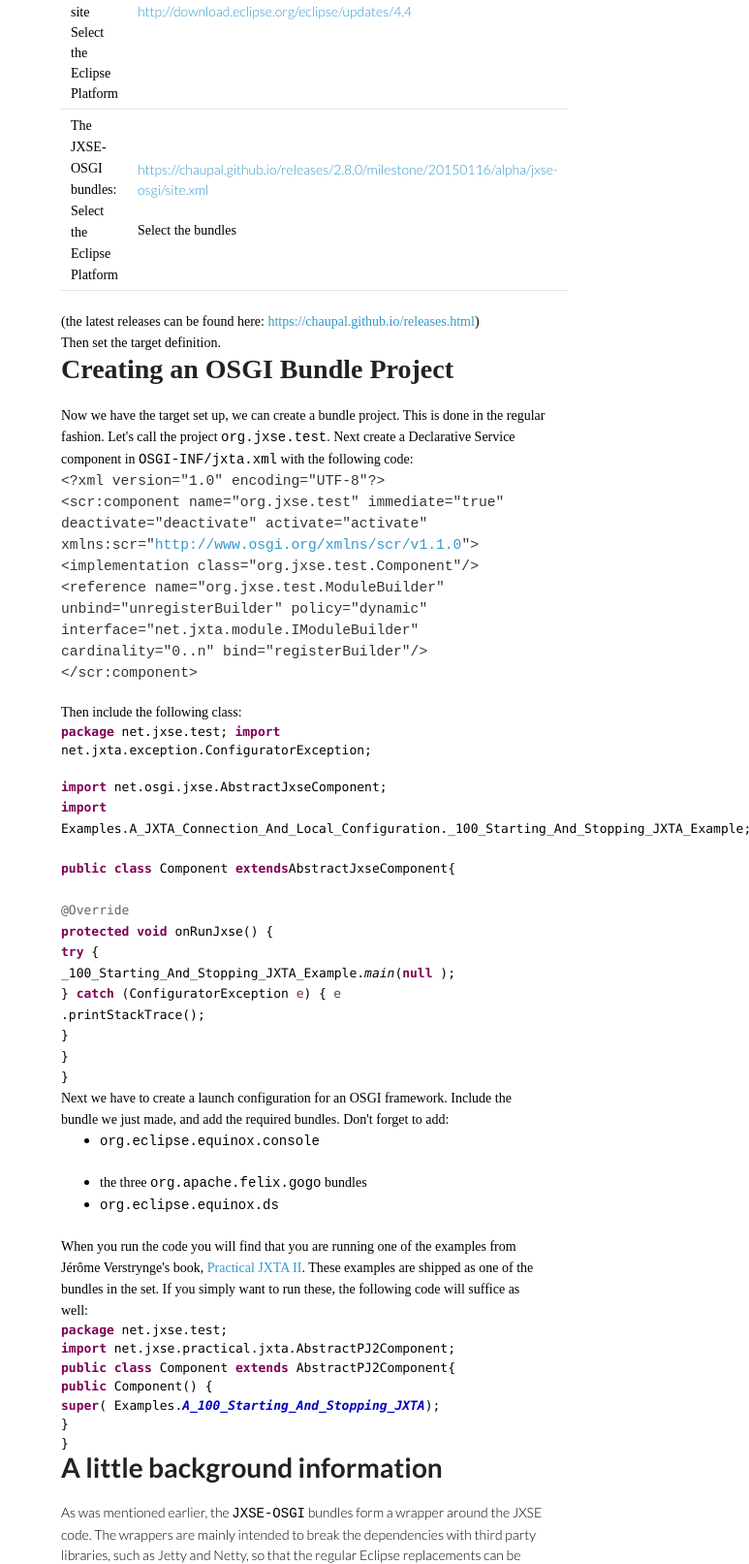
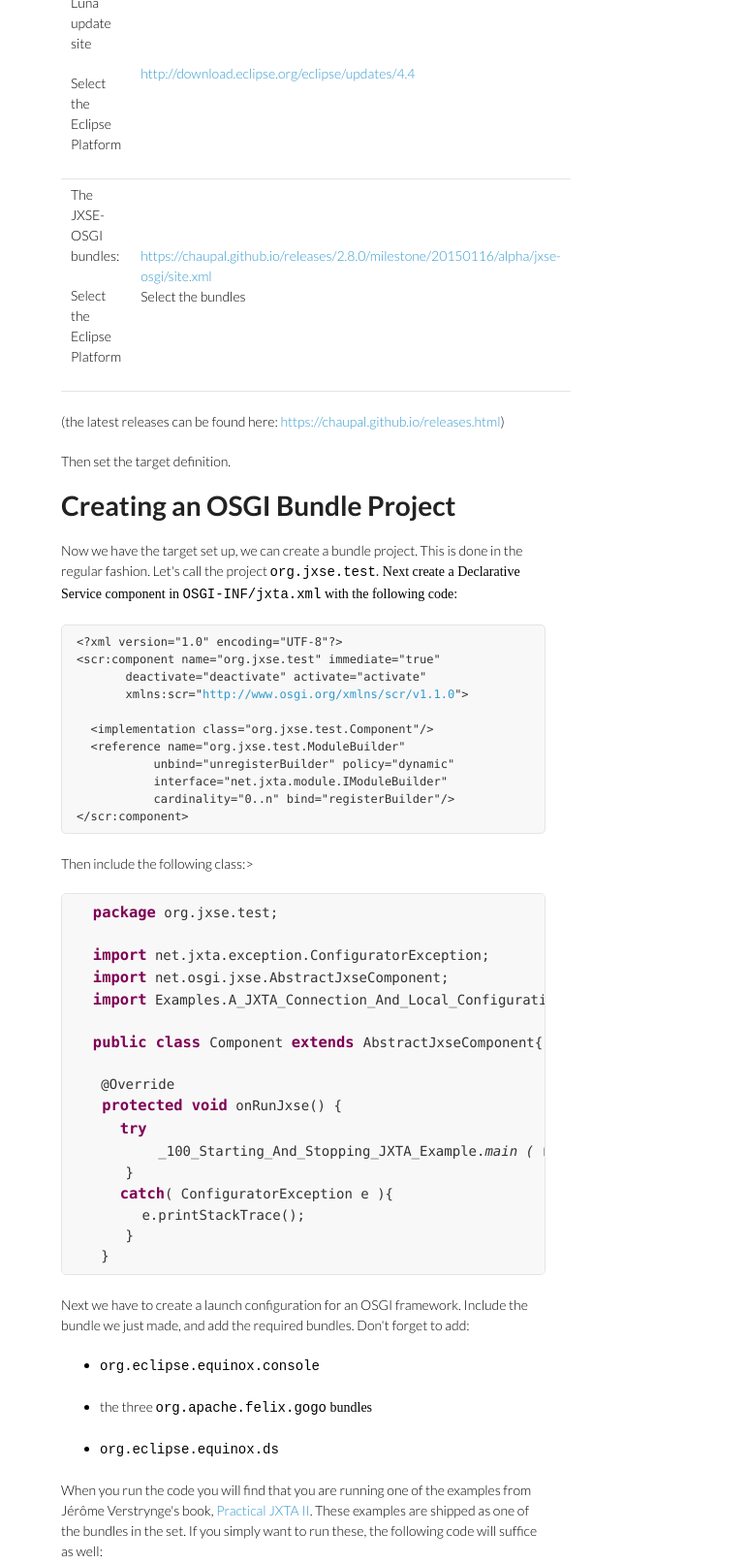
Before and after one commit to chaupal/chaupal.github.io, a plain HTML site: page wiki/jxse-osgi.html in a window 1280 px wide. Shown: the part 634-2247 px from the top of the page at 97% size, without its empty margins (507-1280 px from the left). Drawn offline with Linux system fonts and the light colour scheme; files whose address does not match are found by name.

Commit message:
Better styles wiki and improved text

```diff
--- /dev/null
+++ b/stylesheets/codeblock.css
@@ -0,0 +1,14 @@
+.code{
+  font:Consolas, sans-serif;
+  font-size: 100%;
+}
+
+.xml-code{
+  font:Courier New, monospace;
+  font-size: 11 pt;
+}
+.java{
+  color:#7f0055;
+  font-weight:bold;
+  font-size:110%;
+}
--- a/wiki/jxse-osgi.html
+++ b/wiki/jxse-osgi.html
@@ -5,8 +5,9 @@
     <meta http-equiv="X-UA-Compatible" content="chrome=1">
     <title>The Chaupal Organisation</title>
 
-    <link rel="stylesheet" href="http://chaupal.github.io/stylesheets/styles.css">
-    <link rel="stylesheet" href="http://chaupal.github.io/stylesheets/pygment_trac.css">
+    <link rel="stylesheet" href="../stylesheets/styles.css">
+    <link rel="stylesheet" href="../stylesheets/pygment_trac.css">
+    <link rel="stylesheet" href="../stylesheets/codeblock.css">
     <meta name="viewport" content="width=device-width, initial-scale=1, user-scalable=no">
     <script src="//html5shiv.googlecode.com/svn/trunk/html5.js"></script>
   </head>
@@ -26,169 +27,116 @@ Perspective of the IDE.</P>
 <H2 >Setting up</H2>
 <P >Setting up the JXSE bundles in the Eclipse IDE
 comprises of the following steps:</P>
-<OL>
-	<LI>Setting up a general Eclipse project</li>
+<UL>
+	<LI>Setting up a general Eclipse project</LI>
 	<LI>Creating a target and a launch configuration
-	in the project</li>
-	<LI>Creating an JXSE bundle project</li>
-</OL>
-<UL>
-	<LI><P  STYLE="margin-bottom: 0cm"><FONT FACE="Courier New, monospace">Select
-	new &rarr; other&rarr; general &rarr; project <FONT FACE="Times New Roman, serif">and
-	press 'OK'</FONT></FONT></P>
+	in the project</LI>
+	<LI>Creating an JXSE bundle project</LI>
+	<LI> Select  <font FACE="Courier New, monospace">
+	new &rarr; other&rarr; general &rarr; project <font FACE="Times New Roman, serif">and
+	press 'OK'</font></font></LI>
 </UL>
 
-<P  STYLE="margin-bottom: 0cm"><FONT FACE="Times New Roman, serif">A
+<P>A
 project is created in the workspace, in which we next define a target
-definition</FONT></P>
-<P  STYLE="margin-bottom: 0cm"><FONT FACE=Courier New, monospace">(new &rarr; target definition)
-</FONT>.
-Start with an empty definition and select a name of your choosing ,</FONT></P>
-<P  STYLE="margin-bottom: 0cm">
-</P>
-<P  STYLE="margin-bottom: 0cm"><FONT FACE="Times New Roman, serif">Next
-add two update sites:</FONT></P>
+definition</P>
+<P>(new &rarr; target definition)
+Start with an empty definition and select a name of your choosing ,</P>
+<P>Next add two update sites:</P>
 <table>
 <tr>
   <td>
-    <p STYLE="margin-bottom: 0cm"><FONT FACE="Times New Roman, serif">The Luna update site</p>
-     <P  STYLE="margin-bottom: 0cm"><FONT FACE="Times New Roman, serif">Select the Eclipse Platform</FONT></P>
+    <p>The Luna update site</p>
+     <P>Select the Eclipse Platform</P>
    </td>
    <td>
-     <A HREF="http://download.eclipse.org/eclipse/updates/4.4">http://download.eclipse.org/eclipse/updates/4.4</A></FONT></P>
+     <A HREF="http://download.eclipse.org/eclipse/updates/4.4">http://download.eclipse.org/eclipse/updates/4.4</A>
    </td>
 </tr>
 <tr>
-  <td> <P  STYLE="margin-bottom: 0cm"><FONT FACE="Times New Roman, serif">The JXSE-OSGI bundles:
-       <P  STYLE="margin-bottom: 0cm"><FONT FACE="Times New Roman, serif">Select the Eclipse Platform</FONT></P>
+  <td> <P>The JXSE-OSGI bundles:</P>
+       <P>Select the Eclipse Platform</P>
   </td>
   <td>
-    <A HREF="https://chaupal.github.io/releases/2.8.0/milestone/20150116/alpha/jxse-osgi/site.xml">https://chaupal.github.io/releases/2.8.0/milestone/20150116/alpha/jxse-osgi/site.xml</A></FONT></P>
-    <P STYLE="margin-bottom: 0cm"><FONT FACE="Times New Roman, serif">Select the bundles</FONT></P>
+    <A HREF="https://chaupal.github.io/releases/2.8.0/milestone/20150116/alpha/jxse-osgi/site.xml">https://chaupal.github.io/releases/2.8.0/milestone/20150116/alpha/jxse-osgi/site.xml</A>
+    <P>Select the bundles</P>
   </td>
 </tr>
 </table>
 
-<P  STYLE="margin-bottom: 0cm"><FONT FACE="Times New Roman, serif">(the latest releases can be found here:
-<A HREF="https://chaupal.github.io/releases.html">https://chaupal.github.io/releases.html</A>)</FONT></P>
+<P>(the latest releases can be found here:
+<A HREF="https://chaupal.github.io/releases.html">https://chaupal.github.io/releases.html</A>)</P>
 
-<P  STYLE="margin-bottom: 0cm"><FONT FACE="Times New Roman, serif">Then
-set the target definition.</FONT></P>
-<H1 ><FONT FACE="Times New Roman, serif">Creating an
-OSGI Bundle Project</FONT></H1>
-<P  STYLE="margin-bottom: 0cm"><FONT FACE="Times New Roman, serif">Now
-we have the target set up, we can create a bundle project. This is
-done in the regular fashion. Let's call the project </FONT><FONT FACE="Courier New, monospace">org.jxse.test</FONT><FONT FACE="Times New Roman, serif">.
+<P>Then set the target definition.</P>
+<H1 >Creating an OSGI Bundle Project</H1>
+<P >Now we have the target set up, we can create a bundle project. This is
+done in the regular fashion. Let's call the project <FONT FACE="Courier New, monospace">org.jxse.test</FONT><FONT FACE="Times New Roman, serif">.
  Next create a Declarative Service component in </FONT><FONT FACE="Courier New, monospace">OSGI-INF/jxta.xml</FONT><FONT FACE="Times New Roman, serif">
 with the following code:</FONT></P>
 
-<code>
-<P  STYLE="margin-bottom: 0cm"><FONT FACE="Courier New, monospace"><FONT SIZE=2 STYLE="font-size: 11pt">&lt;?xml
-version=&quot;1.0&quot; encoding=&quot;UTF-8&quot;?&gt;<BR>
-&lt;scr:component name=&quot;org.jxse.test&quot; immediate=&quot;true&quot;<BR>
-       deactivate=&quot;deactivate&quot; activate=&quot;activate&quot;<BR>
+<pre class="xml-code">
+&lt;?xml version=&quot;1.0&quot; encoding=&quot;UTF-8&quot;?&gt;
+&lt;scr:component name=&quot;org.jxse.test&quot; immediate=&quot;true&quot;
+       deactivate=&quot;deactivate&quot; activate=&quot;activate&quot;
        xmlns:scr=&quot;<A HREF="http://www.osgi.org/xmlns/scr/v1.1.0">http://www.osgi.org/xmlns/scr/v1.1.0</A>&quot;&gt;<BR>
-  &lt;implementation class=&quot;org.jxse.test.Component&quot;/&gt;</FONT></FONT></P>
+  &lt;implementation class=&quot;org.jxse.test.Component&quot;/&gt;
+  &lt;reference name=&quot;org.jxse.test.ModuleBuilder&quot;
+           unbind=&quot;unregisterBuilder&quot; policy=&quot;dynamic&quot;
+           interface=&quot;net.jxta.module.IModuleBuilder&quot;
+           cardinality=&quot;0..n&quot; bind=&quot;registerBuilder&quot;/&gt;
+&lt;/scr:component&gt;
+</pre>
 
-<P STYLE="margin-bottom: 0cm"><FONT FACE="Courier New, monospace"><FONT SIZE=2 STYLE="font-size: 11pt">&lt;reference
-name=&quot;org.jxse.test.ModuleBuilder&quot;<BR>
-unbind=&quot;unregisterBuilder&quot; policy=&quot;dynamic&quot;<BR>
-           interface=&quot;net.jxta.module.IModuleBuilder&quot;<BR>
-           cardinality=&quot;0..n&quot; bind=&quot;registerBuilder&quot;/&gt;</FONT></FONT></P>
-<P  STYLE="margin-bottom: 0cm"><FONT FACE="Courier New, monospace"><FONT SIZE=2 STYLE="font-size: 11pt">&lt;/scr:component&gt;</FONT></FONT></P>
-<P  STYLE="margin-bottom: 0cm"><BR>
-</P>
-</code>
+<P>Then include the following class:></P>
 
-<P  STYLE="margin-bottom: 0cm"><FONT FACE="Times New Roman, serif">Then include the following class:</FONT></P>
-
-<code>
-<P  STYLE="margin-bottom: 0cm"><FONT FACE="Consolas, sans-serif"><FONT SIZE=2><FONT COLOR="#7f0055"><B>package</B></FONT><FONT COLOR="#000000">
-net.jxse.test;</FONT></FONT></FONT>
-
-<FONT FACE="Consolas, sans-serif"><FONT SIZE=2><FONT COLOR="#7f0055"><B>import</B></FONT><FONT COLOR="#000000">
-net.jxta.exception.ConfiguratorException;</FONT></FONT></FONT>
-<br><br><FONT FACE="Consolas, sans-serif"><FONT SIZE=2><FONT COLOR="#7f0055"><B>  import</B></FONT><FONT COLOR="#000000">
-net.osgi.jxse.AbstractJxseComponent;</FONT></FONT></FONT></P>
-<FONT FACE="Consolas, sans-serif"><FONT SIZE=2><FONT COLOR="#7f0055"><B>import</B></FONT><FONT COLOR="#000000">
-Examples.A_JXTA_Connection_And_Local_Configuration._100_Starting_And_Stopping_JXTA_Example;</FONT></FONT></FONT></P>
-<FONT FACE="Consolas, sans-serif"><FONT SIZE=2><FONT COLOR="#7f0055"><B>public</B></FONT><FONT COLOR="#000000">
-</FONT><FONT COLOR="#7f0055"><B>class</B></FONT><FONT COLOR="#000000">
-Component </FONT><FONT COLOR="#7f0055"><B>extends</B></FONT><FONT COLOR="#000000">AbstractJxseComponent{</FONT></FONT></FONT>
-<br><FONT FACE="Consolas, sans-serif"><FONT SIZE=2><FONT COLOR="#000000">
-<br></FONT><FONT COLOR="#646464">@Override</FONT></FONT></FONT>
-<FONT FACE="Consolas, sans-serif"><FONT SIZE=2><FONT COLOR="#000000">
-<br></FONT><FONT COLOR="#7f0055"><B>protected</B></FONT><FONT COLOR="#000000">
-</FONT><FONT COLOR="#7f0055"><B>void</B></FONT><FONT COLOR="#000000">
-onRunJxse() {</FONT></FONT></FONT>
-<FONT FACE="Consolas, sans-serif"><FONT SIZE=2><FONT COLOR="#000000">
-<br></FONT><FONT COLOR="#7f0055"><B>try</B></FONT><FONT COLOR="#000000">
-{</FONT></FONT></FONT>
-<br><FONT FACE="Consolas, sans-serif"><FONT SIZE=2><FONT COLOR="#000000">
-    _100_Starting_And_Stopping_JXTA_Example.</FONT><FONT COLOR="#000000"><I>main</I></FONT><FONT COLOR="#000000">(</FONT><FONT COLOR="#7f0055"><B>null</B></FONT><FONT COLOR="#000000">
-);</FONT></FONT></FONT>
-<P  ALIGN=LEFT STYLE="margin-bottom: 0cm"><FONT FACE="Consolas, sans-serif"><FONT SIZE=2><FONT COLOR="#000000">		}
-</FONT><FONT COLOR="#7f0055"><B>catch</B></FONT><FONT COLOR="#000000">
-(ConfiguratorException </FONT><FONT COLOR="#6a3e3e">e</FONT><FONT COLOR="#000000">)
-{</FONT></FONT></FONT>
-<FONT FACE="Consolas, sans-serif"><FONT SIZE=2><FONT COLOR="#000000"></FONT><FONT COLOR="#6a3e3e">e</FONT>
-<br><FONT COLOR="#000000">.printStackTrace();</FONT></FONT></FONT>
-<br><FONT COLOR="#000000"><FONT FACE="Consolas, sans-serif"><FONT SIZE=2>}</FONT></FONT></FONT>
-<br><FONT FACE="Consolas, sans-serif"><FONT SIZE=2><FONT COLOR="#000000">}</FONT></FONT></FONT>
-<br><FONT COLOR="#000000"><FONT FACE="Consolas, sans-serif"><FONT SIZE=2>}</FONT></FONT></FONT>
-</code>
-
-<P  STYLE="margin-bottom: 0cm"><FONT FACE="Times New Roman, serif">
- Next we have to create a launch configuration for an OSGI framework.
+<pre class="code">
+  <java class="java">package</java> org.jxse.test;<br>
+  <java class="java">import</java> net.jxta.exception.ConfiguratorException;
+  <java class="java">import</java> net.osgi.jxse.AbstractJxseComponent;
+  <java class="java">import</java> Examples.A_JXTA_Connection_And_Local_Configuration._100_Starting_And_Stopping_JXTA_Example;<br>
+  <java class="java">public class </java>Component <java class="java">extends </java>AbstractJxseComponent{
+  <br>   @Override
+  <java class="java"> protected void</java> onRunJxse() {
+  <java class="java">   try</java>
+          _100_Starting_And_Stopping_JXTA_Example.<I>main (</I><java class="java"> null</java> )
+      }
+  <java class="java">   catch</java>( ConfiguratorException e ){
+        e.printStackTrace();
+      }
+   }
+</pre>
+<p>Next we have to create a launch configuration for an OSGI framework.
 Include the bundle we just made, and add the required bundles. Don't
-forget to add:</FONT></P>
-<P  STYLE="margin-bottom: 0cm"></P>
+forget to add:</P>
 <UL>
-	<LI><P  STYLE="margin-bottom: 0cm"><FONT FACE="Courier New, monospace">org.eclipse.equinox.console</FONT></P>
-</UL>
-<UL>
-	<LI><P  STYLE="margin-bottom: 0cm"><FONT FACE="Times New Roman, serif">the
-	three </FONT><FONT FACE="Courier New, monospace">org.apache.felix.gogo</FONT><FONT FACE="Times New Roman, serif">
+	<LI><P><FONT FACE="Courier New, monospace">org.eclipse.equinox.console</FONT></P>
+	<LI><P>the	three <FONT FACE="Courier New, monospace">org.apache.felix.gogo</FONT><FONT FACE="Times New Roman, serif">
 	bundles</FONT></P>
-	<LI><P  STYLE="margin-bottom: 0cm"><FONT FACE="Courier New, monospace">org.eclipse.equinox.ds</FONT></P>
+	<LI><P><FONT FACE="Courier New, monospace">org.eclipse.equinox.ds</FONT></P>
 </UL>
 
-<P  STYLE="margin-bottom: 0cm"><FONT FACE="Times New Roman, serif">When
-you run the code you will find that you are running one of the
+<P>When you run the code you will find that you are running one of the
 examples from J&eacute;r&ocirc;me Verstrynge's book, <A HREF="http://freecomputerbooks.com/Practical-JXTA-II.html">Practical
 JXTA II</A>. These examples are shipped as one of the bundles in the
 set. If you simply want to run these, the following code will suffice
-as well:</FONT></P>
+as well:</P>
 
-<code>
+<pre class="code">
 
-<P  STYLE="margin-bottom: 0cm"><FONT FACE="Consolas, sans-serif"><FONT SIZE=2><FONT COLOR="#7f0055"><B>package</B></FONT><FONT COLOR="#000000">
-net.jxse.test;</FONT></FONT></FONT></P>
-<P  ALIGN=LEFT STYLE="margin-bottom: 0cm">
-</P>
-<P  ALIGN=LEFT STYLE="margin-bottom: 0cm"><FONT FACE="Consolas, sans-serif"><FONT SIZE=2><FONT COLOR="#7f0055"><B>import</B></FONT><FONT COLOR="#000000">
-net.jxse.practical.jxta.AbstractPJ2Component;</FONT></FONT></FONT></P>
-<P  ALIGN=LEFT STYLE="margin-bottom: 0cm">
-</P>
-<P  ALIGN=LEFT STYLE="margin-bottom: 0cm"><FONT FACE="Consolas, sans-serif"><FONT SIZE=2><FONT COLOR="#7f0055"><B>public</B></FONT><FONT COLOR="#000000">
-</FONT><FONT COLOR="#7f0055"><B>class</B></FONT><FONT COLOR="#000000">
-Component </FONT><FONT COLOR="#7f0055"><B>extends</B></FONT><FONT COLOR="#000000">
-AbstractPJ2Component{</FONT></FONT></FONT></P>
-<P  ALIGN=LEFT STYLE="margin-bottom: 0cm">
-</P>
-<P  ALIGN=LEFT STYLE="margin-bottom: 0cm"><FONT FACE="Consolas, sans-serif"><FONT SIZE=2><FONT COLOR="#000000">	</FONT><FONT COLOR="#7f0055"><B>public</B></FONT><FONT COLOR="#000000">
-Component() {</FONT></FONT></FONT></P>
-<P  ALIGN=LEFT STYLE="margin-bottom: 0cm"><FONT FACE="Consolas, sans-serif"><FONT SIZE=2><FONT COLOR="#000000">		</FONT><FONT COLOR="#7f0055"><B>super</B></FONT><FONT COLOR="#000000">(
-Examples.</FONT><FONT COLOR="#0000c0"><I><B>A_100_Starting_And_Stopping_JXTA</B></I></FONT><FONT COLOR="#000000">);</FONT></FONT></FONT></P>
-<P  ALIGN=LEFT STYLE="margin-bottom: 0cm"><FONT COLOR="#000000"><FONT FACE="Consolas, sans-serif"><FONT SIZE=2>	}</FONT></FONT></FONT></P>
-<P  ALIGN=LEFT STYLE="margin-bottom: 0cm"><FONT COLOR="#000000"><FONT FACE="Consolas, sans-serif"><FONT SIZE=2>}</FONT></FONT></FONT></P>
-<P  STYLE="margin-bottom: 0cm">
-</P>
-</code>
+<java class="java">package</java> org.jxse.test;
+<br><java class="java">import</java> net.jxse.practical.jxta.AbstractPJ2Component;
+<br>
+<java class="java">public class </java>Component <java class="java">extends</java> AbstractPJ2Component{
+<br>
+<java class="java">  public</java> Component(){
+<java class="java">    super</java>( Examples.<FONT COLOR="#0000c0"><I><B>A_100_Starting_And_Stopping_JXTA </B></I></FONT><FONT COLOR="#000000">);</FONT>
+  }
+}
+
+</pre>
 
 <H1 >A little background information</H1>
-<P  STYLE="margin-bottom: 0cm">As was mentioned
-earlier, the <FONT FACE="Courier New, monospace">JXSE-OSGI</FONT>
+<P>As was mentioned earlier, the <FONT FACE="Courier New, monospace">JXSE-OSGI</FONT>
 bundles form a wrapper around the JXSE code. The wrappers are mainly
 intended to break the dependencies with third party libraries, such
 as Jetty and Netty, so that the regular Eclipse replacements can be
@@ -312,6 +260,5 @@ governed by the Apache License, version 2.0, and must be committed to the
       </footer>
     </div>
     <script src="javascripts/scale.fix.js"></script>
-
   </body>
 </html>
```
